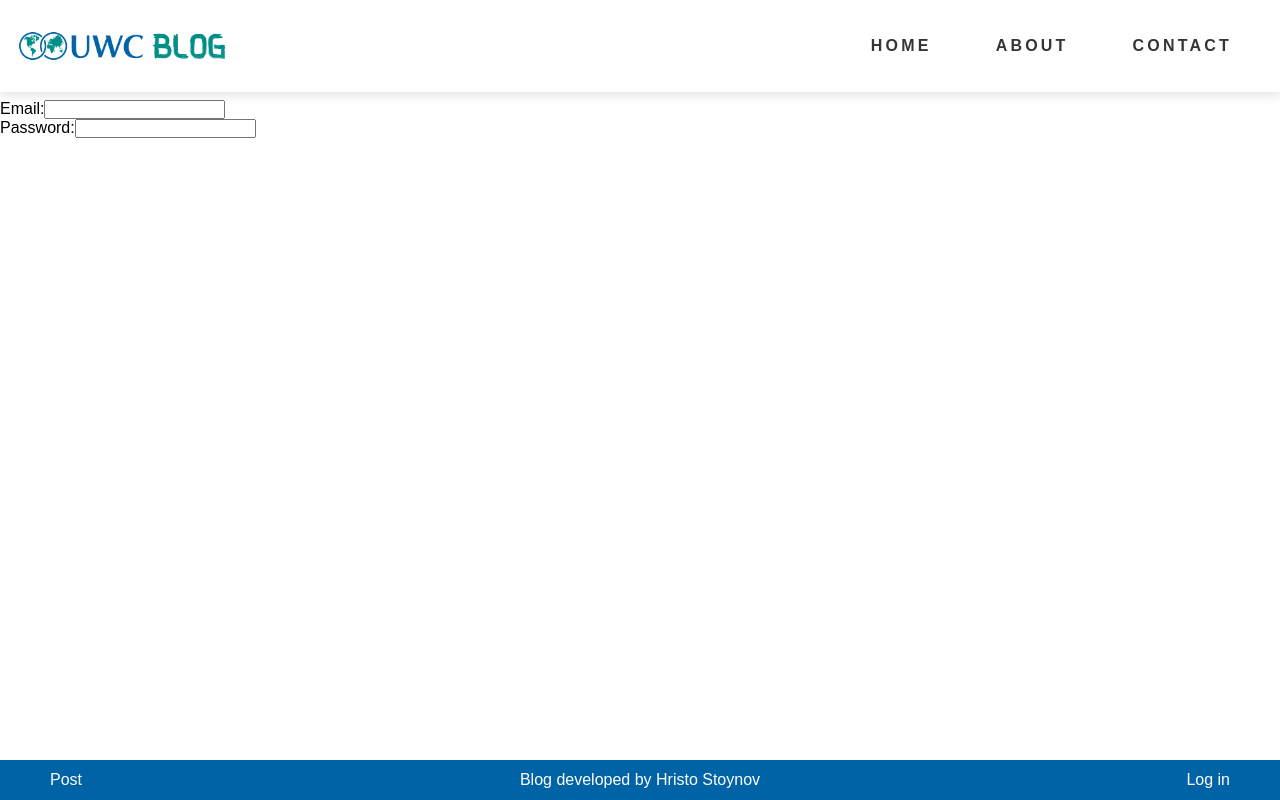
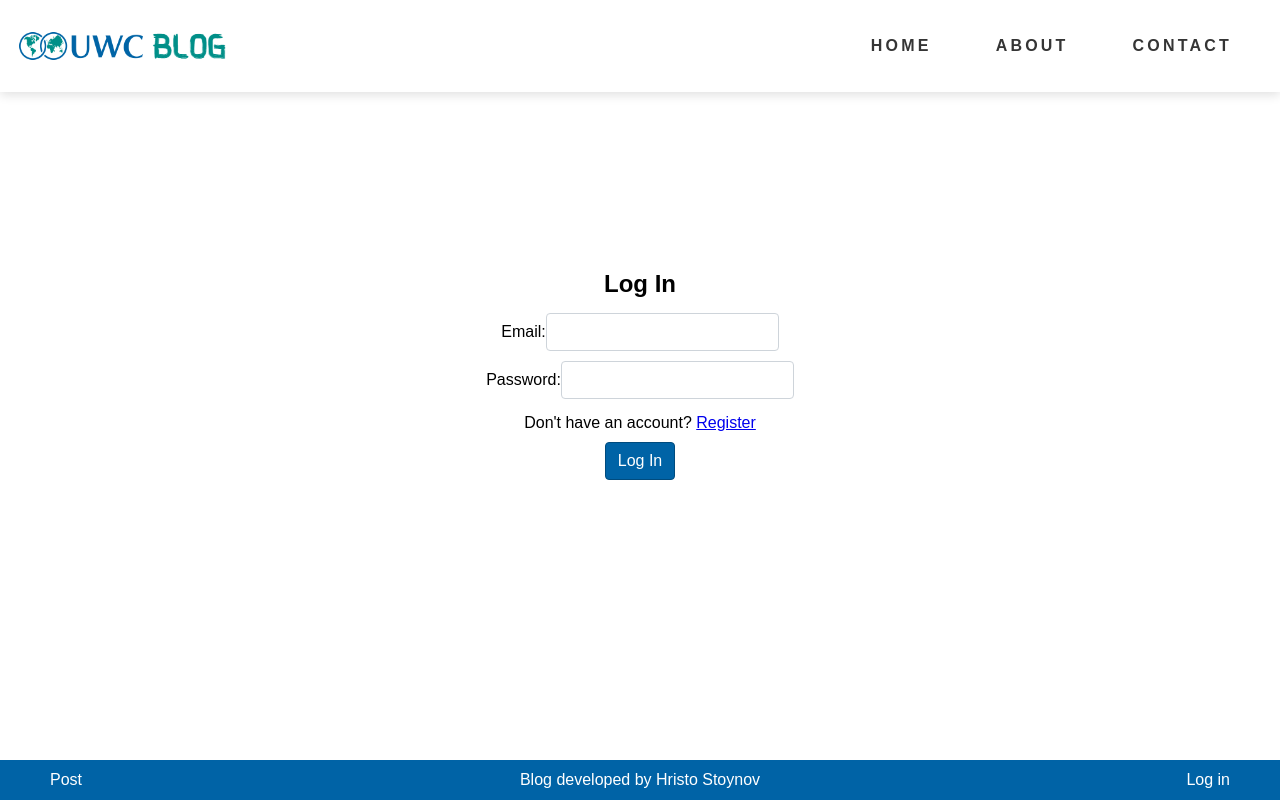
Before and after one commit to HristoStoynov/uwcblog, a React (Create React App) app: page /login in a window 1280 px wide. Built offline with nearby package versions, Linux system fonts and the light colour scheme.

Commit message:
Add login form

```diff
--- a/src/components/input/index.js
+++ b/src/components/input/index.js
@@ -1,11 +1,12 @@
 import React from 'react'
+import styles from './index.module.css'
 
 const Input = ({ label, id, onChange, value }) => {
     return (
         <div>
             <label htmlFor={id}>
                 {label}:
-          <input id={id} value={value} onChange={onChange} />
+          <input id={id} value={value} className={styles.loginInput} onChange={onChange} />
             </label>
         </div>
     )
--- a/src/components/input/index.module.css
+++ b/src/components/input/index.module.css
@@ -0,0 +1,23 @@
+.loginInput {
+    height: calc(1.5em + .75rem + 2px);
+    padding: .375rem .75rem;
+    font-size: 1rem;
+    font-weight: 400;
+    line-height: 1.5;
+    color: #495057;
+    background-color: #fff;
+    background-clip: padding-box;
+    border: 1px solid #ced4da;
+    border-radius: .25rem;
+    transition: border-color .15s ease-in-out, box-shadow .15s ease-in-out;
+    margin-top: 5px;
+    margin-bottom: 5px;
+}
+
+.loginInput:focus {
+    color: #495057;
+    background-color: #fff;
+    border-color: #80bdff;
+    outline: 0;
+    box-shadow: 0 0 0 .2rem rgba(0, 123, 255, .25)
+}
--- a/src/components/login/index.js
+++ b/src/components/login/index.js
@@ -1,5 +1,7 @@
 import React, { Component } from 'react'
 import Input from '../input'
+import { Link } from 'react-router-dom'
+import styles from './index.module.css'
 
 class Login extends Component {
     constructor(props) {
@@ -21,9 +23,12 @@ class Login extends Component {
 
 
         return (
-            <div>
+            <div className={styles.loginSector}>
+                <h2 className={styles.loginComp}>Log In</h2>
                 <Input value={email} id="email" label="Email" />
                 <Input value={password} id="password" label="Password" />
+                <p className={styles.loginComp}>Don't have an account? <Link to="/register">Register</Link></p>
+                <button className={styles.loginBtn}>Log In</button>
             </div>
         )
     }
--- a/src/components/login/index.module.css
+++ b/src/components/login/index.module.css
@@ -0,0 +1,35 @@
+.loginSector {
+    text-align: center;
+    padding-top: 20vh;
+}
+
+.loginComp {
+    margin-top: 10px;
+    margin-bottom: 10px;
+}
+
+.loginBtn {
+    display: inline-block;
+    font-weight: 400;
+    color: #212529;
+    text-align: center;
+    vertical-align: middle;
+    -webkit-user-select: none;
+    -moz-user-select: none;
+    -ms-user-select: none;
+    user-select: none;
+    background-color: transparent;
+    border: 1px solid transparent;
+    padding: .375rem .75rem;
+    font-size: 1rem;
+    line-height: 1.5;
+    border-radius: .25rem;
+    color: #fff;
+    background-color: #0063a6;
+    border-color: #004b7e;
+}
+
+.loginBtn:hover {
+    background-color: #004b7e;
+    border-color: #003152
+}
```
